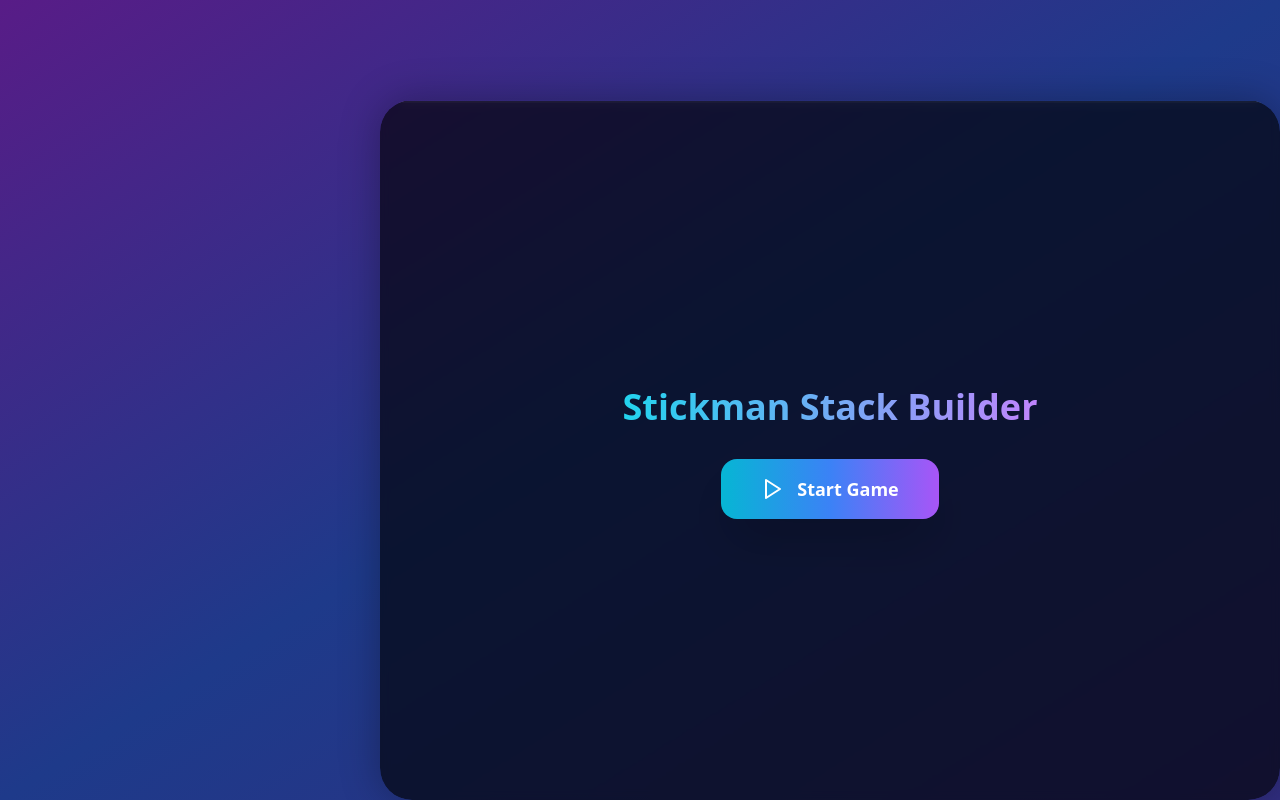
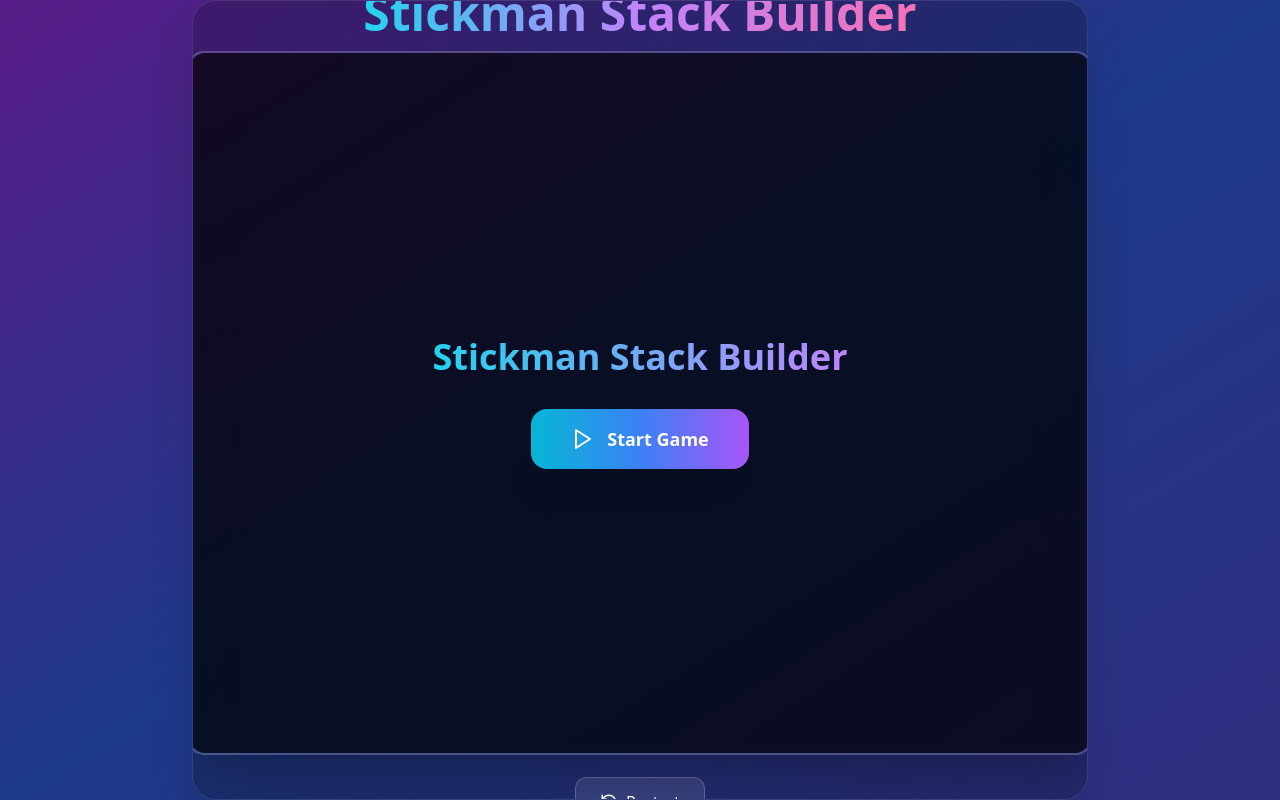
Before and after one commit to cammerbroscammerbro/poki, a React (Vite) app in the folder project/: page / in a window 1280 px wide. Built offline with nearby package versions, Linux system fonts and the light colour scheme.

Commit message:
Update StickmanStackBuilder.tsx

```diff
--- a/project/src/components/StickmanStackBuilder.tsx
+++ b/project/src/components/StickmanStackBuilder.tsx
@@ -1,4 +1,3 @@
-
 import React, { useRef, useEffect, useState, useCallback } from 'react';
 import { Play, Pause, RotateCcw, Trophy, Zap, Target } from 'lucide-react';
 
@@ -846,29 +845,15 @@ const StickmanStackBuilder: React.FC = () => {
       {/* Coin sound effect audio element */}
       <audio ref={coinSfxRef} src="/coin-recieved-230517.mp3" preload="auto" />
       <div
-        className="flex flex-col items-center justify-center"
-        style={{
-          width: CANVAS_WIDTH,
-          height: CANVAS_HEIGHT,
-          position: 'relative',
-          margin: 'auto',
-          background: 'rgba(0,0,0,0.10)',
-          borderRadius: '2rem',
-          boxShadow: '0 0 40px 0 rgba(0,0,0,0.3)',
-          overflow: 'hidden',
-          maxWidth: '100vw',
-          maxHeight: '100vh',
-          left: '50%',
-          top: '50%',
-          transform: 'translate(-50%, -50%)',
-        }}
+        className="bg-black/20 backdrop-blur-xl rounded-3xl p-0 shadow-2xl border border-white/10 max-w-4xl w-full flex flex-col items-center justify-center"
+        style={{ minHeight: '90vh', overflow: 'auto' }}
       >
         <div className="text-center mb-4 mt-4">
           <h1 className="text-5xl font-bold bg-gradient-to-r from-cyan-400 via-purple-400 to-pink-400 bg-clip-text text-transparent mb-0">
             Stickman Stack Builder
           </h1>
         </div>
-        <div className="relative flex-1 w-full flex flex-col items-center justify-center">
+        <div className="relative flex-1 w-full flex flex-col items-center justify-center" style={{ minWidth: CANVAS_WIDTH, minHeight: CANVAS_HEIGHT }}>
           <canvas
             ref={canvasRef}
             width={CANVAS_WIDTH}
```
